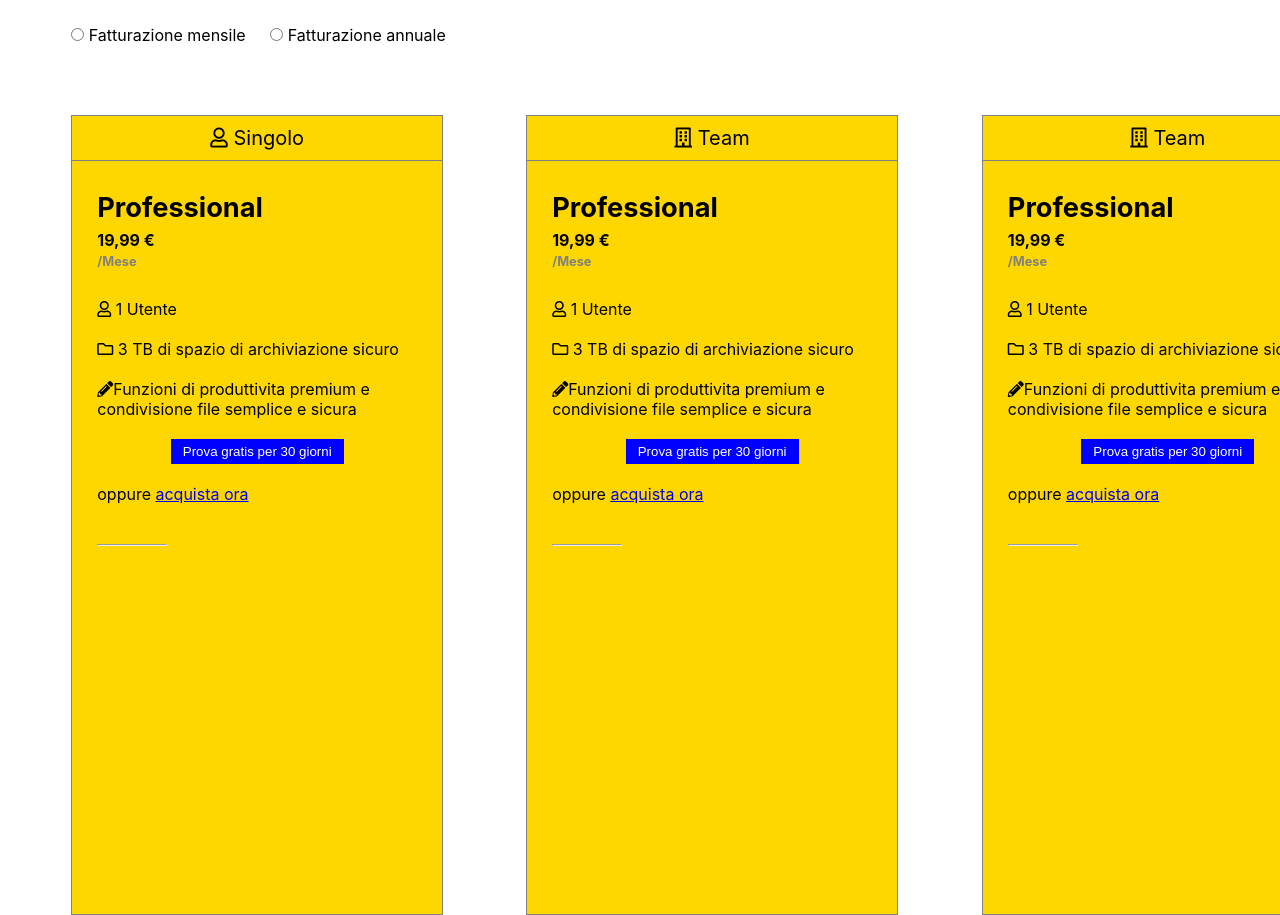
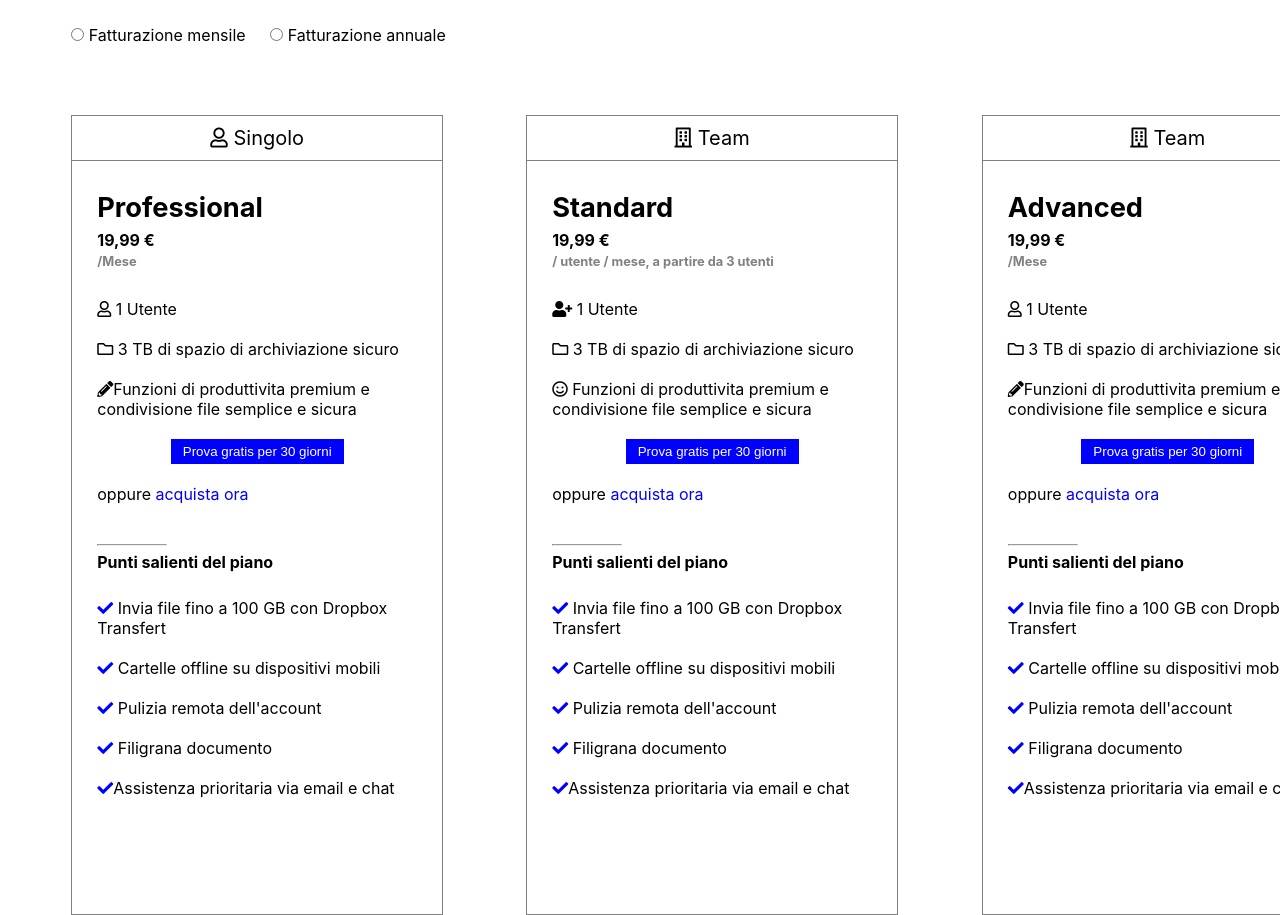
Before and after one commit to giacomo1235/htmlcss-dropbox, a plain HTML site: page index.html in a window 1280 px wide. Shown: the part 1100-2015 px from the top of the page. Drawn offline with Linux system fonts and the light colour scheme.

Commit message:
formattata col bottom

```diff
--- a/css/style.css
+++ b/css/style.css
@@ -155,7 +155,7 @@ header {
  .columns .col {
      width:29% ;
      height: 800px;
-     background-color: gold;
+
      display: inline-block;
      margin: auto;
      border: 1px solid grey;
@@ -219,7 +219,28 @@ header {
 .description p {
     text-align: left;
 }
+
+p a {
+    color: blue;
+    text-decoration: none;
+}
+
+p a:hover {
+    text-decoration: underline;
+}
+
 hr {
     margin-right: 250px;
     margin-top: 40px;
 }
+
+.columns .col:nth-child(4) {
+    width: 100%;
+    height: 250px;
+    margin-top: 0;
+
+}
+
+.fa-check {
+    color: blue;
+}
--- a/index.html
+++ b/index.html
@@ -82,7 +82,14 @@
                         </button>
                         <p>oppure <a href="#!">acquista ora</a> </p>
                         <hr>
+                        <h2>Punti salienti del piano</h2>
+                        <p><i class="fas fa-check"></i> Invia file fino a 100 GB con Dropbox Transfert</p>
+                        <p><i class="fas fa-check"></i> Cartelle offline su dispositivi mobili</p>
+                        <p><i class="fas fa-check"></i> Pulizia remota dell'account</p>
+                        <p><i class="fas fa-check"></i> Filigrana documento</p>
+                        <p><i class="fas fa-check"></i>Assistenza prioritaria via email e chat</p>
                     </div>
+
 
 
                 </div>
@@ -90,9 +97,33 @@
                     <div class="subject">
                         <p><i class="far fa-building"></i> Team</p>
                     </div>
+                    <div class="description">
+                        <h1>Standard</h1>
+                        <h2>19,99 &euro;</h2>
+                        <h3>/ utente / mese, a partire da 3 utenti</h3>
+                        <p><i class="fas fa-user-plus"></i> 1 Utente</p>
+                        <p><i class="far fa-folder"></i> 3 TB di spazio di archiviazione sicuro</p>
+                        <p><i class="far fa-smile"></i> Funzioni di produttivita premium e  condivisione file semplice e sicura</p>
+                        <button class="bluebutton"><a href="#!">Prova gratis per 30 giorni</a>
+                        </button>
+                        <p>oppure <a href="#!">acquista ora</a> </p>
+                        <hr>
+                        <h2>Punti salienti del piano</h2>
+                        <p><i class="fas fa-check"></i> Invia file fino a 100 GB con Dropbox Transfert</p>
+                        <p><i class="fas fa-check"></i> Cartelle offline su dispositivi mobili</p>
+                        <p><i class="fas fa-check"></i> Pulizia remota dell'account</p>
+                        <p><i class="fas fa-check"></i> Filigrana documento</p>
+                        <p><i class="fas fa-check"></i>Assistenza prioritaria via email e chat</p>
+                    </div>
 
+
+                </div>
+                <div class="col col-right">
+                    <div class="subject">
+                        <p><i class="far fa-building"></i> Team</p>
+                    </div>
                     <div class="description">
-                        <h1>Professional</h1>
+                        <h1>Advanced</h1>
                         <h2>19,99 &euro;</h2>
                         <h3>/Mese</h3>
                         <p><i class="far fa-user"></i> 1 Utente</p>
@@ -102,28 +133,29 @@
                         </button>
                         <p>oppure <a href="#!">acquista ora</a> </p>
                         <hr>
+                        <h2>Punti salienti del piano</h2>
+                        <p><i class="fas fa-check"></i> Invia file fino a 100 GB con Dropbox Transfert</p>
+                        <p><i class="fas fa-check"></i> Cartelle offline su dispositivi mobili</p>
+                        <p><i class="fas fa-check"></i> Pulizia remota dell'account</p>
+                        <p><i class="fas fa-check"></i> Filigrana documento</p>
+                        <p><i class="fas fa-check"></i>Assistenza prioritaria via email e chat</p>
                     </div>
 
-
                 </div>
-                <div class="col col-right">
+                <div class="col col-bottom">
                     <div class="subject">
                         <p><i class="far fa-building"></i> Team</p>
                     </div>
-                    <div class="description">
-                        <h1>Professional</h1>
-                        <h2>19,99 &euro;</h2>
-                        <h3>/Mese</h3>
-                        <p><i class="far fa-user"></i> 1 Utente</p>
-                        <p><i class="far fa-folder"></i> 3 TB di spazio di archiviazione sicuro</p>
-                        <p><i class="fas fa-pencil-alt"></i>Funzioni di produttivita premium e  condivisione file semplice e sicura</p>
-                        <button class="bluebutton"><a href="#!">Prova gratis per 30 giorni</a>
-                        </button>
-                        <p>oppure <a href="#!">acquista ora</a> </p>
-                        <hr>
-                    </div>
+                        <div class="description">
+                            <h1>Enterprise</h1>
+                            <h2>Contatta l'ufficio vendite per i prezzi</h2>
+                            <p>Soluzioni personalizzate e supporto su misura per aiutare i professionisti IT nella gestione su qualsiasi initial-scala</p>
+                            <button class="bluebutton"><a href="#!">Contatta l'ufficio vendite</a>
+                            </button>
 
+                        </div>
                 </div>
+
             </div>
         </div>
     </section>
```
